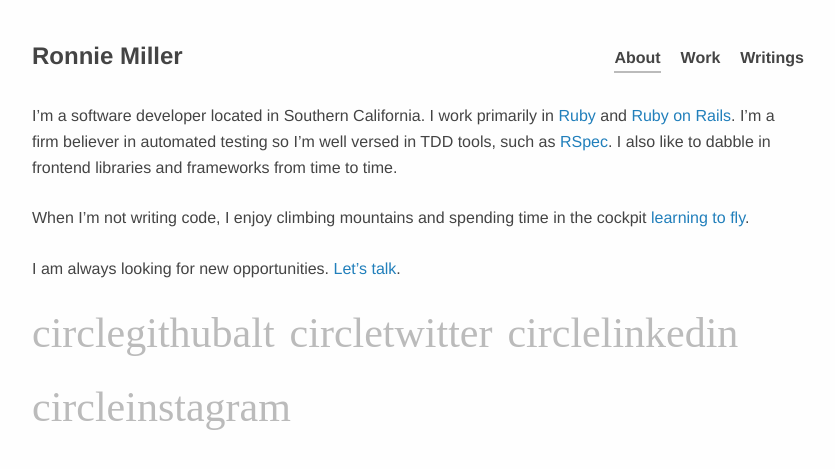
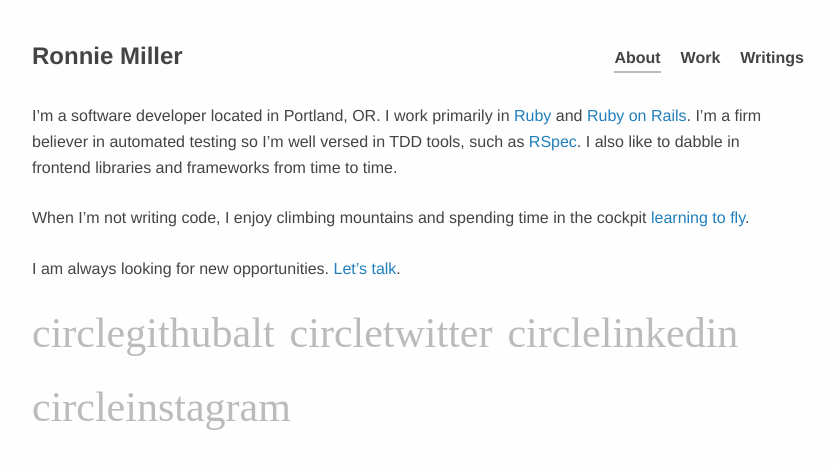
Before and after one commit to mlr/mlr.github.com, a Jekyll site: the page built from index.md, in a window 1280 px wide. Shown: the top 469 px of the page, without its empty margins (226-1061 px from the left). Built offline with Jekyll 4.4.1, drawn with Linux system fonts in a browser that asks for light colours; some web fonts are replaced.

Commit message:
Update current location

```diff
--- a/index.md
+++ b/index.md
@@ -2,7 +2,7 @@
 title: About
 ---
 
-I'm a software developer located in Southern California. I work
+I'm a software developer located in Portland, OR. I work
 primarily in [Ruby](http://ruby-lang.org) and [Ruby on Rails](http://rubyonrails.org).
 I'm a firm believer in automated testing so I'm well versed in TDD tools, such as
 [RSpec](https://relishapp.com/rspec). I also like to dabble in frontend
```
